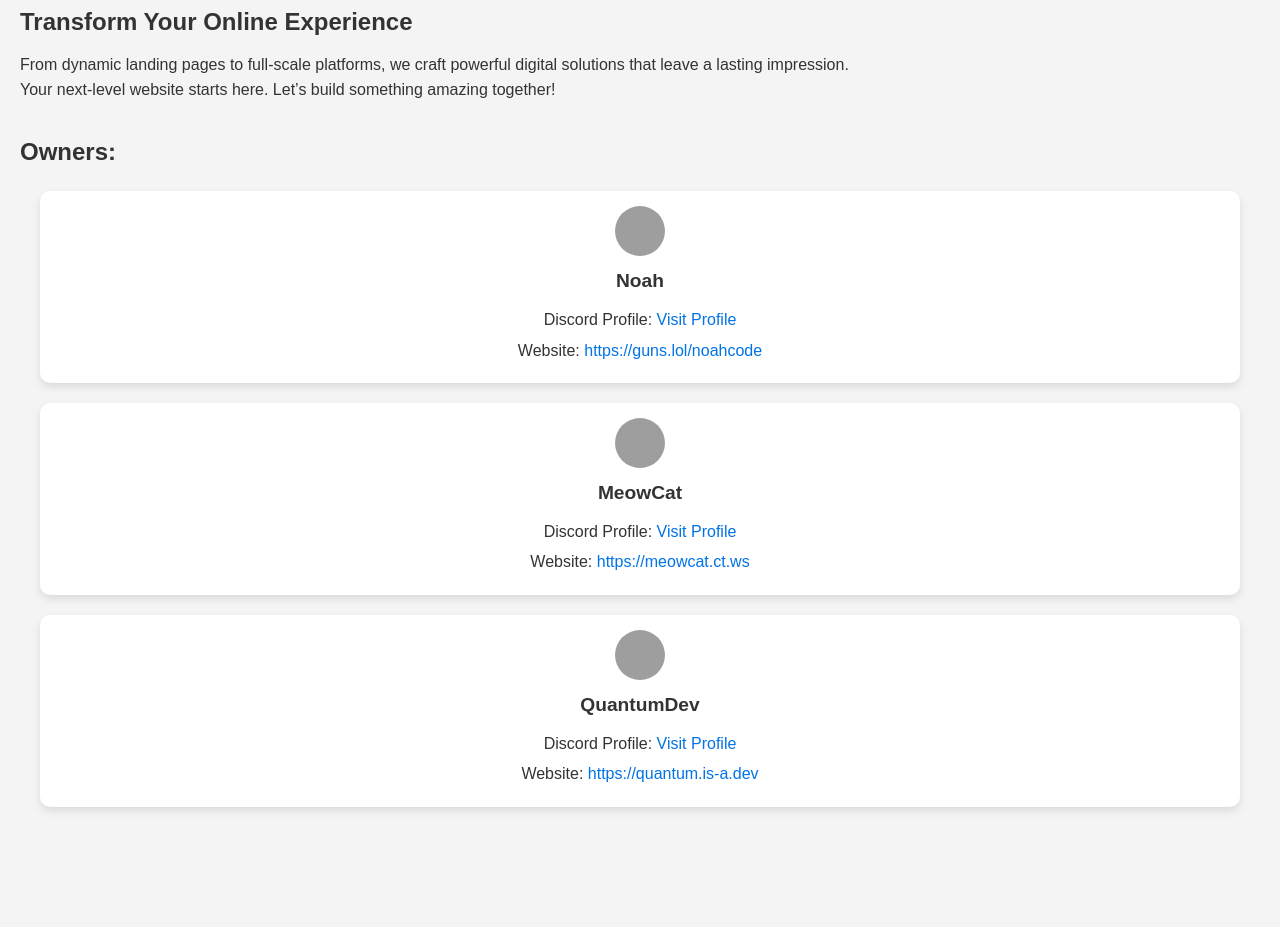
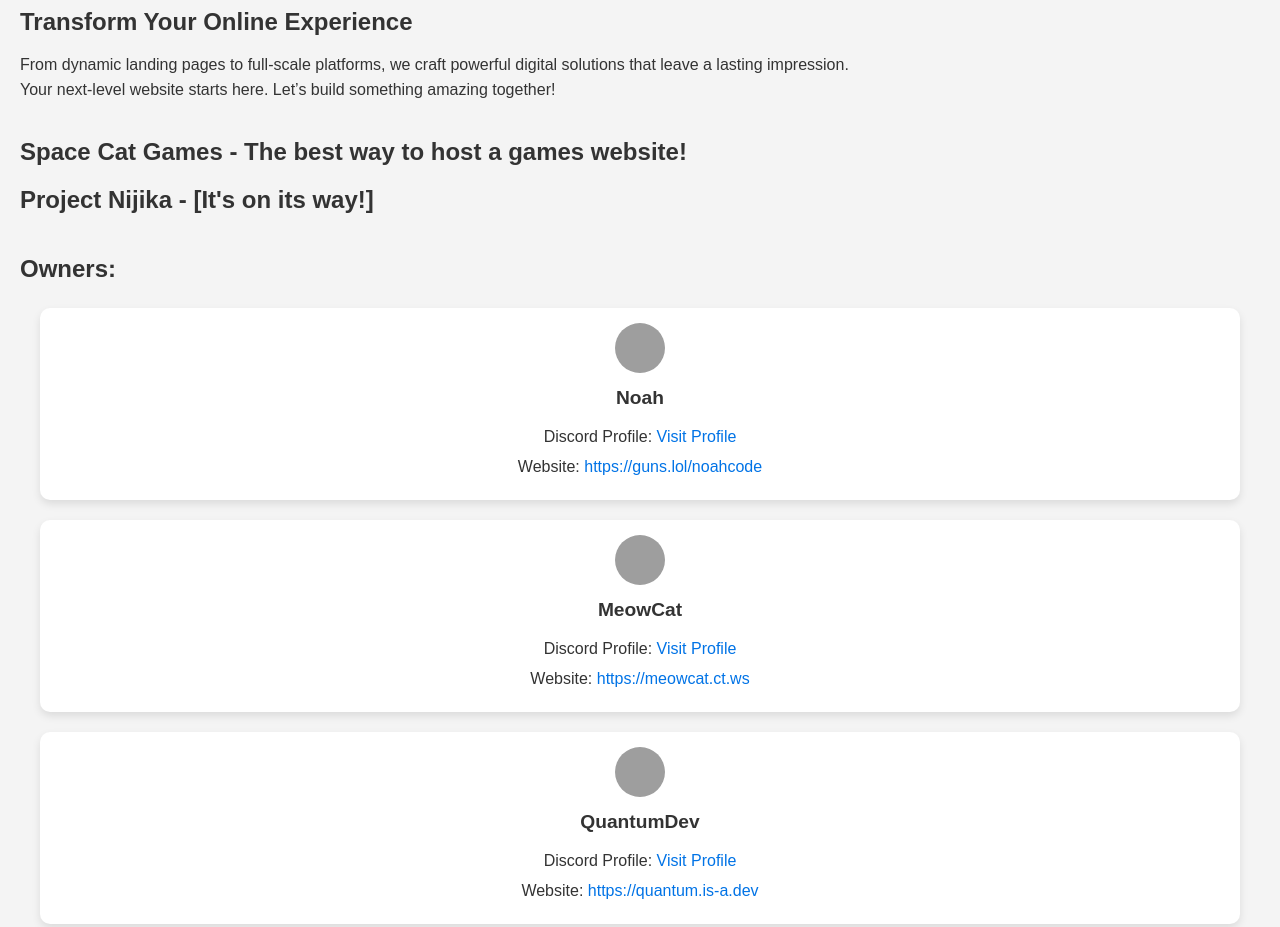
Before and after one commit to Starry-Systems/starry-systems.github.io, a plain HTML site: page index.html in a window 1280 px wide. Shown: the part 596-1523 px from the top of the page. Before the commit the page ends 1443 px from the top, so only its background shows below. Drawn offline with Linux system fonts and the light colour scheme; no server answers; grey boxes are pictures that could not be loaded.

Commit message:
Added Products section

```diff
--- a/index.html
+++ b/index.html
@@ -156,6 +156,11 @@
     </section>
 
     <section>
+        <h2>Space Cat Games - The best way to host a games website!</h2>
+        <h2>Project Nijika - [It's on its way!]</h2>
+    </section>
+
+    <section>
         <h2>Owners:</h2>
         <div class="discord-widget">
             <div class="widget-header">
```
